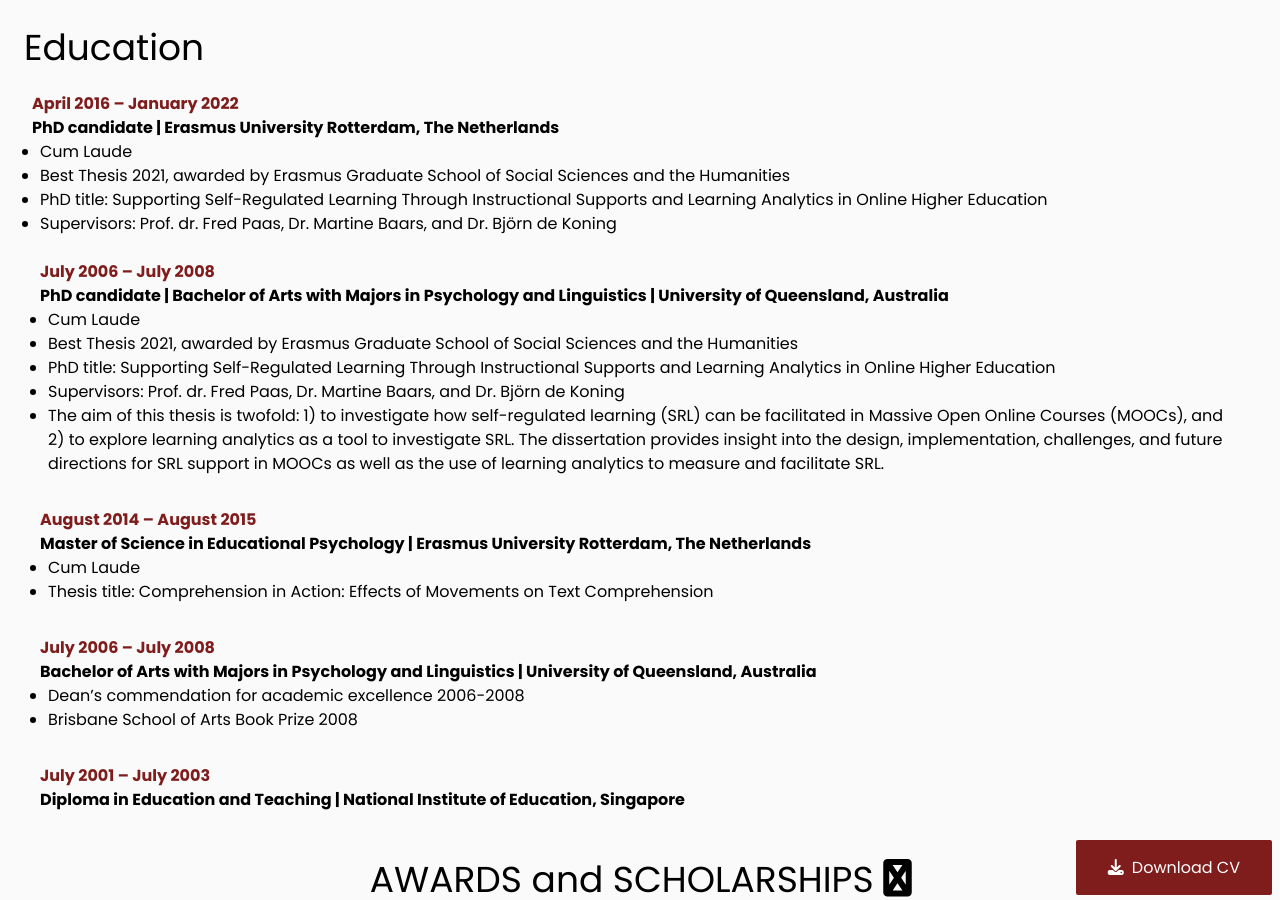
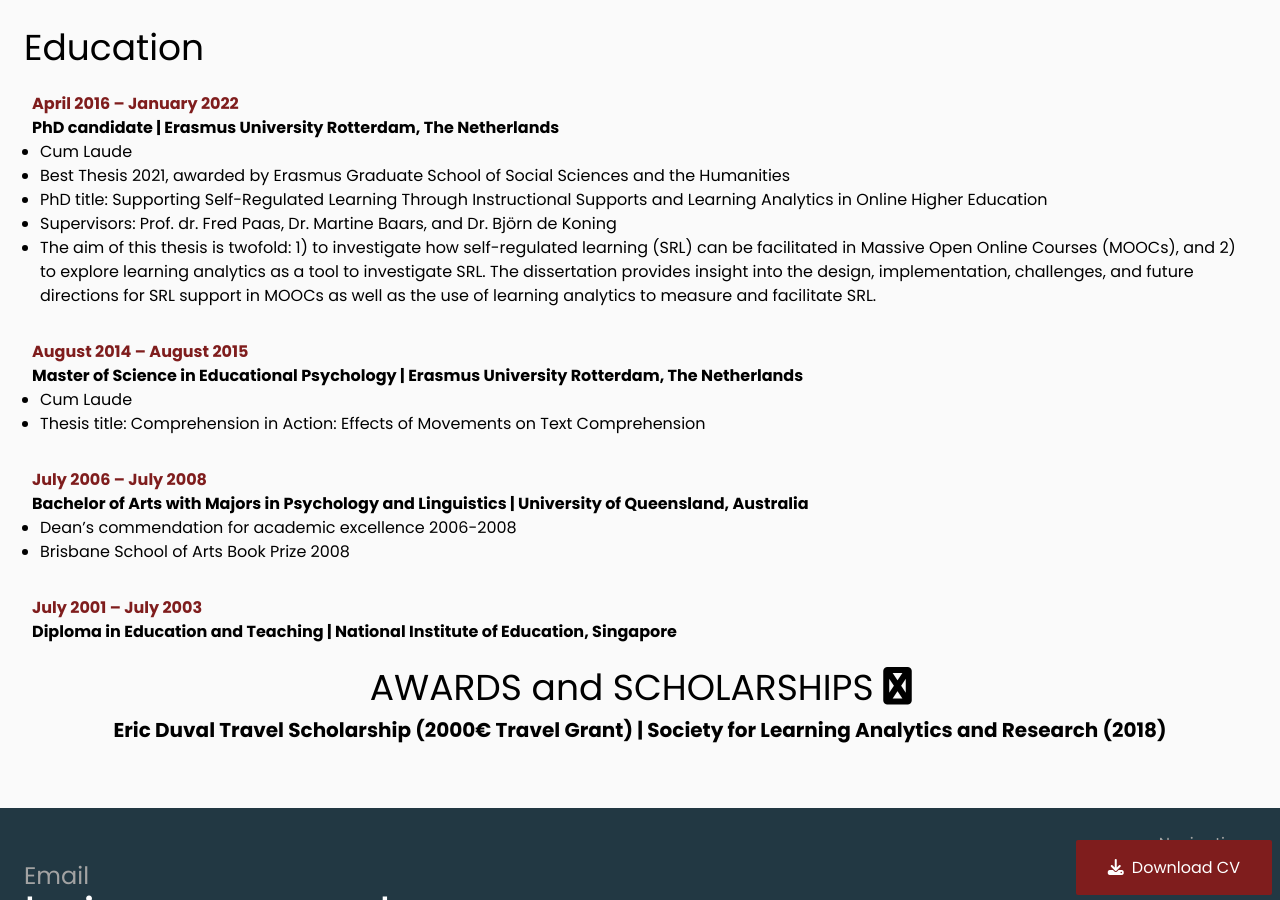
Before and after one commit to JacqWong/Jacqueline-Wong, a Jekyll site: the page built from index.md, in a window 1280 px wide and 900 px high, scrolled down 1313 px. Built offline with Jekyll 4.4.1, drawn with Linux system fonts in a browser that asks for light colours; nearby versions of some CDN libraries.

Commit message:
Removed 2nd block and added 5th point to 1st block

```diff
--- a/_layouts/home.html
+++ b/_layouts/home.html
@@ -24,15 +24,6 @@
         <div class="p-2 my-4">
             <h1 class="text-red-900 font-semibold">April 2016 – January 2022</h1>
             <p class="font-semibold">PhD candidate | Erasmus University Rotterdam, The Netherlands</p>
-            <ul class="list-disc mx-2">
-                <li>Cum Laude</li>
-                <li>Best Thesis 2021, awarded by Erasmus Graduate School of Social Sciences and the Humanities</li>
-                <li>PhD title: Supporting Self-Regulated Learning Through Instructional Supports and Learning Analytics in Online Higher Education</li>
-                <li>Supervisors: Prof. dr. Fred Paas, Dr. Martine Baars, and Dr. Björn de Koning</li>
-            </ul>
-        <div class="p-2 my-4">
-            <h1 class="text-red-900 font-semibold">July 2006 – July 2008</h1>
-            <p class="font-semibold">PhD candidate | Bachelor of Arts with Majors in Psychology and Linguistics | University of Queensland, Australia</p>
             <ul class="list-disc mx-2">
                 <li>Cum Laude</li>
                 <li>Best Thesis 2021, awarded by Erasmus Graduate School of Social Sciences and the Humanities</li>
```
